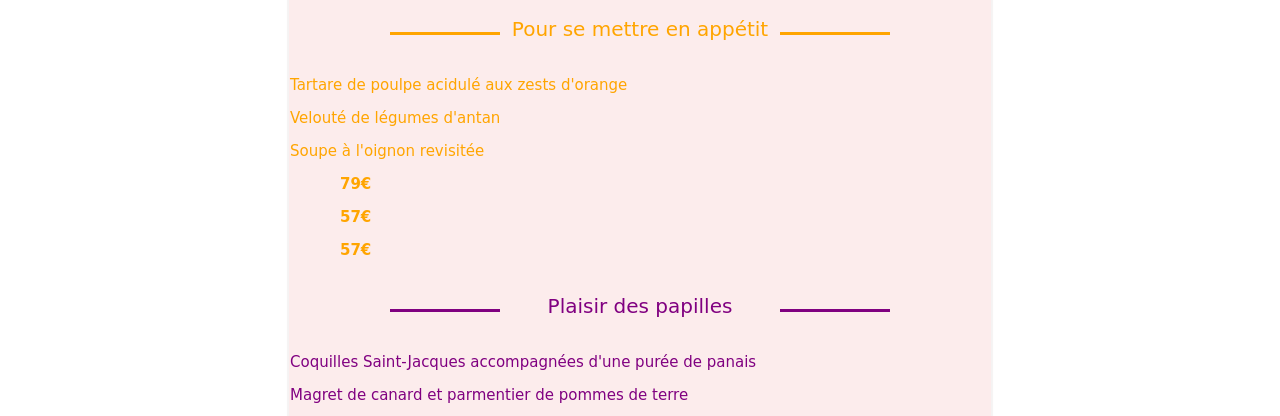
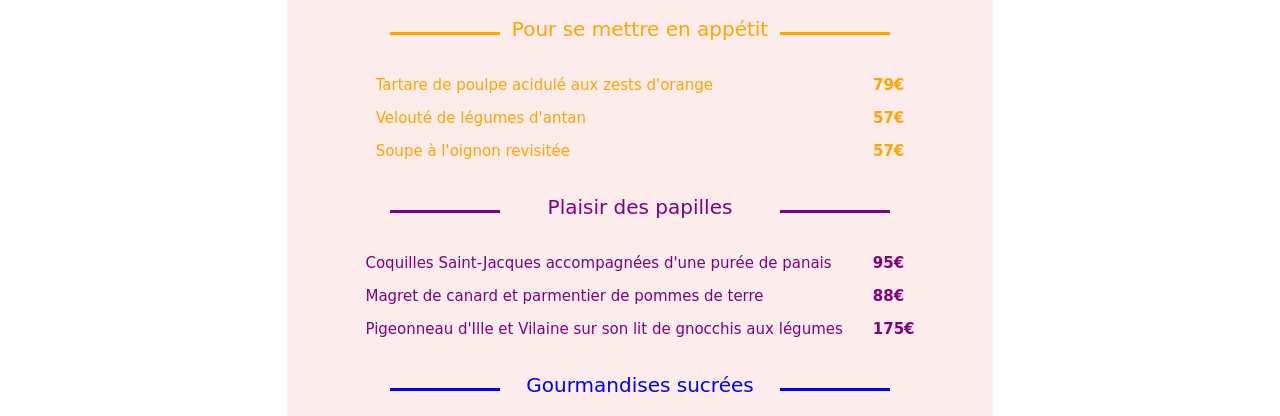
Before and after one commit to myluciole/projet3, a plain HTML site: page menu-chic.html in a window 1280 px wide. Shown: the part 315-731 px from the top of the page. Drawn offline with Linux system fonts and the light colour scheme; a web font is replaced by a local one.

Commit message:
Section changée en div class section
Modif section car W3 validator demandait des Hn
W3 validator passé avec succès. Code parfait

```diff
--- a/style.css
+++ b/style.css
@@ -495,7 +495,7 @@ ease-in-out : Le départ et la fin sont lents.*/
 
 
 /*encandrement plats et prix en row*/
-section{
+.section{
 	display: flex;
 	flex-direction: row;
 	justify-content: center;
```
